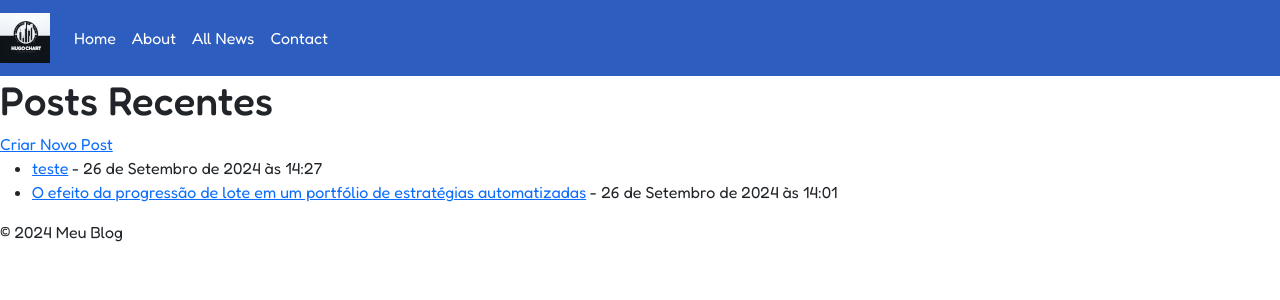
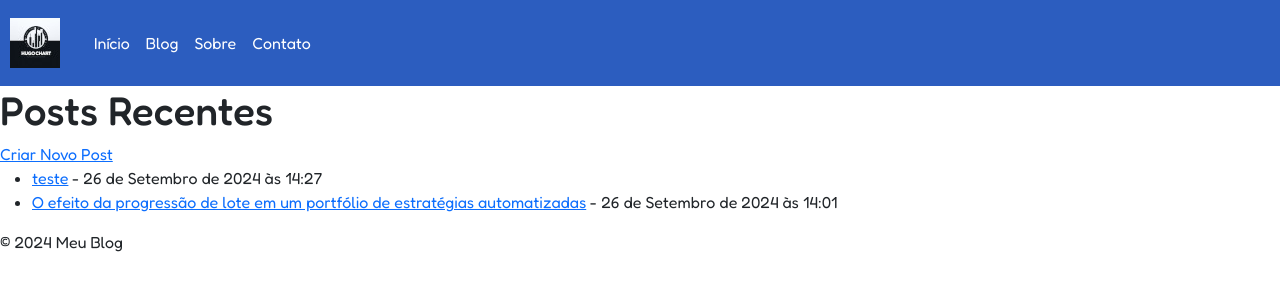
Before and after one commit to victorhugofbr/django-blog, a Django app: page / in a window 1280 px wide. Shown: the top 300 px of the page. Run offline with Django 5.2, Linux system fonts and the light colour scheme; data comes from the database, SQL or seed files in the repository; some libraries are stand-ins or nearby versions.

Commit message:
terceiro commit

```diff
--- a/blog/static/blog/css/styles.css
+++ b/blog/static/blog/css/styles.css
@@ -40,6 +40,11 @@ body{
     margin:0;
 }
 
+
+.navbar-brand {
+    padding: 10px; /* Adiciona 10px de padding ao redor do link inteiro */
+}
+
 .nav-link{
     color: white;
 }
--- a/blog/templates/blog/header.html
+++ b/blog/templates/blog/header.html
@@ -12,16 +12,16 @@
     <div class="collapse navbar-collapse" id="navbarNav">
         <ul class="navbar-nav">
             <li class="nav-item">
-                <a class="nav-link" href="{% url 'post_list' %}">Home</a>
+                <a class="nav-link" href="{% url 'post_list' %}">Início</a>
             </li>
             <li class="nav-item">
-                <a class="nav-link" href="#">About</a>
+                <a class="nav-link" href="#">Blog</a>
             </li>
             <li class="nav-item">
-                <a class="nav-link" href="#">All News</a>
+                <a class="nav-link" href="#">Sobre</a>
             </li>
             <li class="nav-item">
-                <a class="nav-link" href="#">Contact</a>
+                <a class="nav-link" href="#">Contato</a>
             </li>
         </ul>
     </div>
--- a/blog/templates/registration/login.html
+++ b/blog/templates/registration/login.html
@@ -1,6 +1,5 @@
-{% extends "blog/base.html" %}
-
 {% block content %}
+{% load bootstrap4 %}
   <h2>Login</h2>
   <form method="post">
     {% csrf_token %}
```
